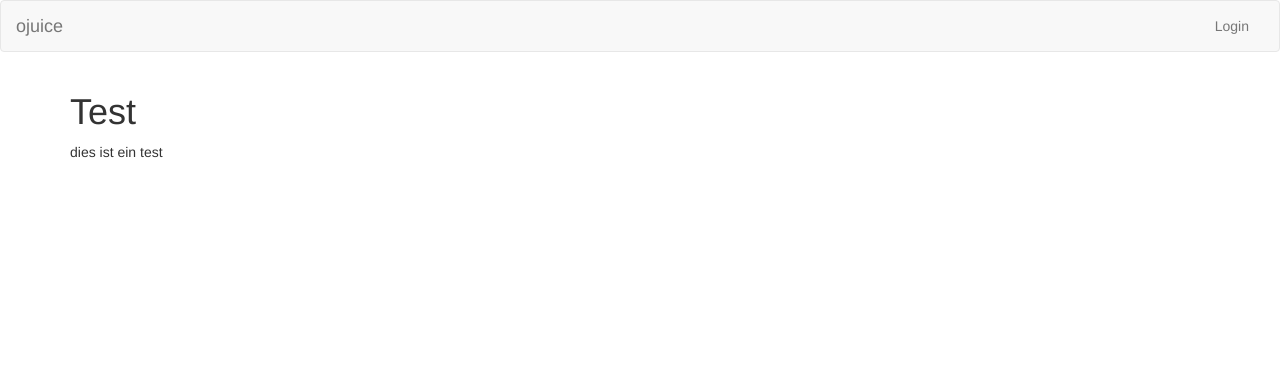
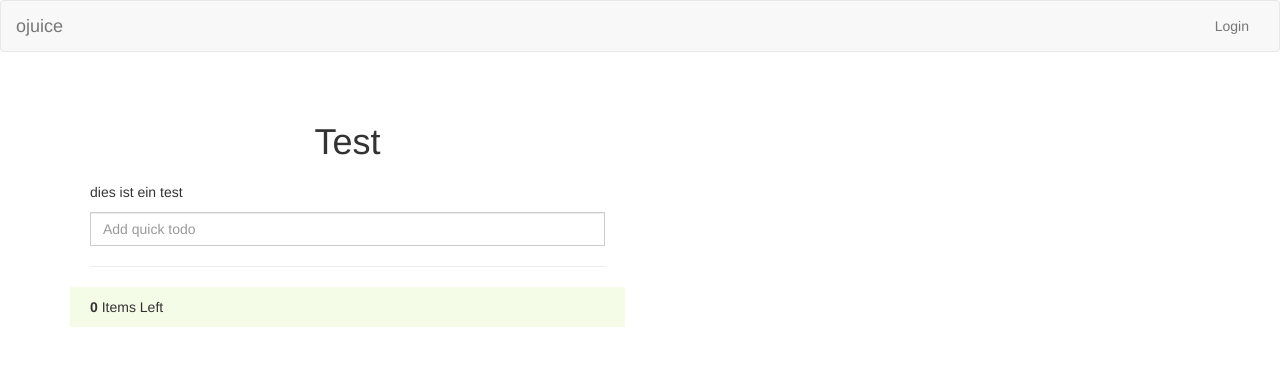
Before and after one commit to paulbellmann/ojuice, a Django app: page /blog/test/ in a window 1280 px wide. Shown: the top 366 px of the page. Run offline with Django 3.2, Linux system fonts and the light colour scheme; some libraries are stand-ins or nearby versions.

Commit message:
+ checkbox value for todos

```diff
--- a/blog/models.py
+++ b/blog/models.py
@@ -12,6 +12,7 @@ class Todo(models.Model):
     body = models.CharField(max_length=255)
     created_at = models.DateTimeField(default=datetime.now, blank=True)
     owner = models.ForeignKey(User, on_delete=models.CASCADE)
+    checked = models.BooleanField()
 
     def __str__(self):
-        return self.title
+        return "%s: %s" % (self.title, self.body)
--- a/blog/static/css/style.css
+++ b/blog/static/css/style.css
@@ -10,3 +10,45 @@
 #log_in_form{
     max-width: 30%
 }
+
+
+
+.todolist{
+    background-color:#FFF;
+    padding:20px 20px 10px 20px;
+    margin-top:30px;
+}
+.todolist h1{
+    margin:0;
+    padding-bottom:20px;
+    text-align:center;
+}
+.form-control{
+    border-radius:0;
+}
+li.ui-state-default{
+    background:#fff;
+    border:none;
+    border-bottom:1px solid #ddd;
+}
+
+li.ui-state-default:last-child{
+    border-bottom:none;
+}
+
+.todo-footer{
+    background-color:#F4FCE8;
+    margin:0 -20px -10px -20px;
+    padding: 10px 20px;
+}
+#done-items li{
+    padding:10px 0;
+    border-bottom:1px solid #ddd;
+    text-decoration:line-through;
+}
+#done-items li:last-child{
+    border-bottom:none;
+}
+#checkAll{
+    margin-top:10px;
+}
--- a/blog/static/js/init.js
+++ b/blog/static/js/init.js
@@ -1,3 +1,8 @@
 $(function() {
-    console.log('ready!');
+    console.log('rseady!');
+
+    function myFunction(id) {
+        console.log(id);
+    };
+
 });
--- a/blog/templates/index.html
+++ b/blog/templates/index.html
@@ -6,11 +6,7 @@
 
 {% block content %}
     <div class="container">
-        <h1>{{ title }}</h1>
-        <p>{{ discription }}</p>
-
         {% if messages %}
-            <br>
             <div class="messages">
             {% for message in messages %}
                 <div class="alert alert-{{ message.tags }}" role="alert">
@@ -19,12 +15,30 @@
             {% endfor %}
             </div>
         {% endif %}
+    </div>
 
-        <br>
-        <ul class="list-group">
+    <div class="container">
+        <div class="row">
+            <div class="col-md-6">
+                <div class="todolist not-done">
+                 <h1>{{title}}</h1>
+                 <p>{{ discription }}</p>
+                 <form action="{% url 'create' %}">
+                    <input name="title" type="text" class="form-control add-todo" placeholder="Add quick todo">
+                    <input name="body" type="hidden" value=" ">
+                 </form>
+
+                        <hr>
+                        <ul id="sortable" class="list-unstyled">
                         {% for todo in todos %}
-                <li class="list-group-item">
-                    <span><b>{{todo.title}}</b>: {{todo.body}}</span>
+                        <li class="ui-state-default">
+                            <div class="checkbox">
+                                <label>
+                                    {% if todo.checked %}
+                                        <input checked type="checkbox" onclick="myFunction({{todo.id}})" /><b>{{todo.title}}</b>: {{todo.body}}</label>
+                                    {% else %}
+                                        <input type="checkbox" onclick="myFunction({{todo.id}})" /><b>{{todo.title}}</b>: {{todo.body}}</label>
+                                    {% endif %}
                                 <div class="pull-right">
                                     <a href="{% url 'detail' todo.id %}" id="left_pencil">
                                         <span class="glyphicon glyphicon-pencil" aria-hidden="true"></span>
@@ -33,8 +47,25 @@
                                         <span class="glyphicon glyphicon-trash" aria-hidden="true"></span>
                                     </a>
                                 </div>
+                            </div>
                         </li>
                         {% endfor %}
                         </ul>
+                    <div class="todo-footer">
+                        <strong><span class="count-todos">{{todos|length}}</span></strong> Items Left
                     </div>
+                </div>
+            </div>
+        </div>
+    </div>
+
+    <script>
+    function myFunction(id) {
+        console.log(id);
+        var url = "/blog/change_checked/?ID=" + parseInt(id)
+        $.get(url, function(data, status){
+                console.log("Status: " + status);
+        });
+    };
+    </script>
 {% endblock content %}
--- a/blog/urls.py
+++ b/blog/urls.py
@@ -10,6 +10,7 @@ urlpatterns = [
     url(r'^detail/(?P<todo_id>\d+)/$', views.details, name='detail'),
     url(r'^delete/(?P<todo_id>\d+)/$', views.del_todo, name='delete'),
     url(r'^modify/(?P<todo_id>\d+)/$', views.modify_todo, name='modify'),
+    url(r'^change_checked/', views.change_checked, name='change_checked'),
     url(r'^login/', views.log_in, name='login'),
     url(r'^logon/', views.log_on, name='logon'),
     url(r'^logout/', views.log_out, name='logout'),
--- a/blog/views.py
+++ b/blog/views.py
@@ -14,7 +14,7 @@ def blogIndex(request):
     if request.user.is_authenticated:
         todos = Todo.objects.filter(owner=request.user.id)
         context = {
-            'title': 'ToDos',
+            'title': 'Todos',
             'todos': todos
         }
         print request.session.session_key
@@ -72,6 +72,16 @@ def modify_todo(request, todo_id):
         todo.save()
     return redirect('index')
 
+@login_required
+def change_checked(request):
+    todo = Todo.objects.get(pk=request.GET['ID'])
+    print todo.checked
+    todo.checked = not todo.checked
+    print todo.checked
+    if request.user == todo.owner:
+        todo.save()
+    return redirect('index')
+
 def log_in(request):
     context = {
         'title': 'Log In'
--- a/mysite/settings.py
+++ b/mysite/settings.py
@@ -28,6 +28,8 @@ DEBUG = True
 ALLOWED_HOSTS = ['*']
 
 LOGIN_URL = 'login'
+
+STATIC_ROOT = '/blog/static/'
 
 
 # Application definition
```
Also changed, not shown: blog/migrations/0004_todo_checked.py (added), db.sqlite3. Lines whose indentation alone changed are shown as unchanged.
